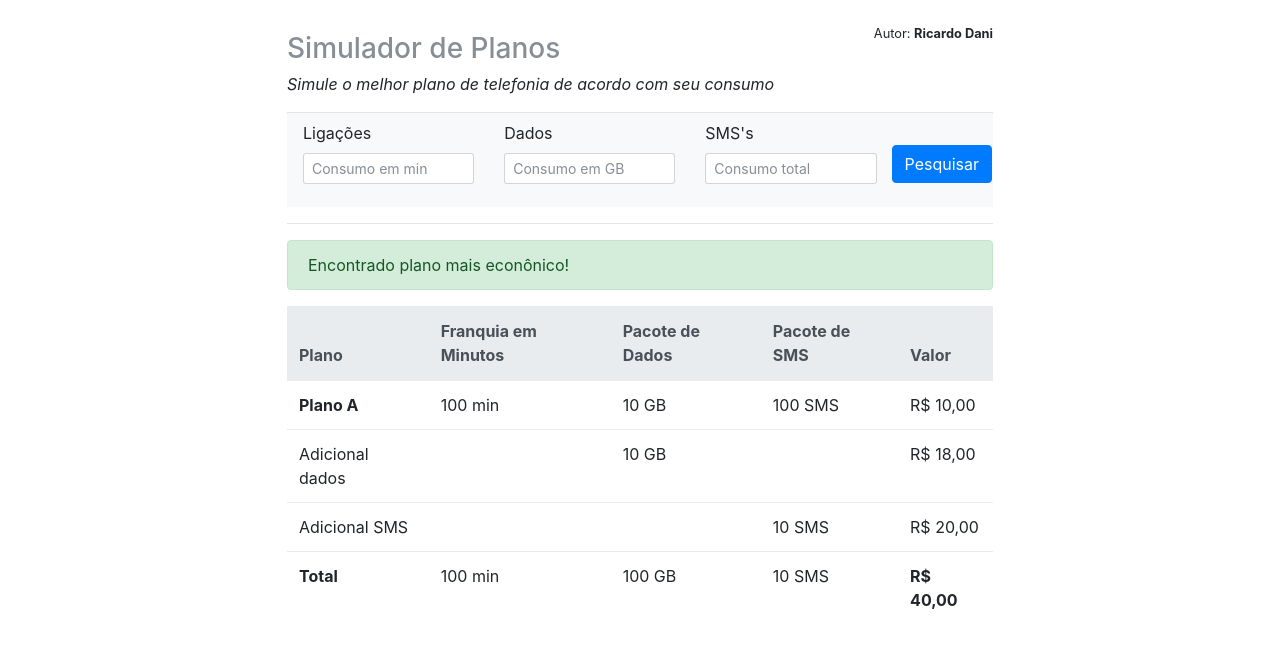
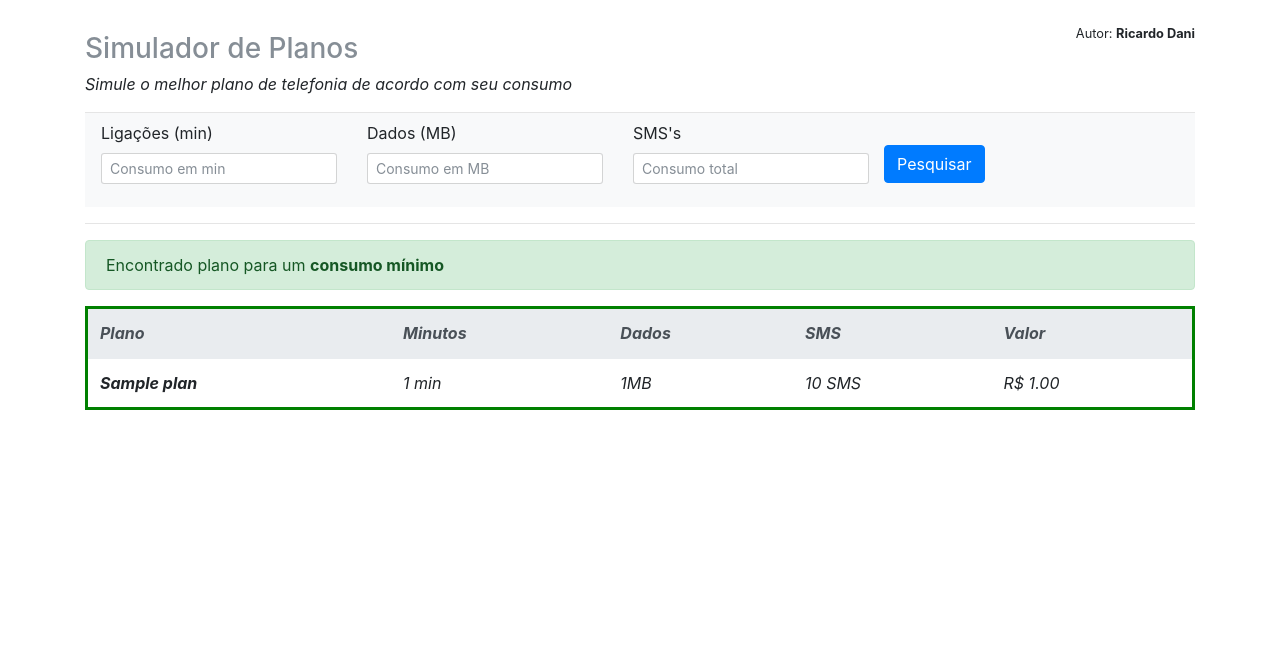
Before and after one commit to ricardodani/vcxsolutions_devtest, a Django app: page / in a window 1280 px wide. Shown: the top 648 px of the page. Run offline with Django 3.2, Linux system fonts and the light colour scheme; tables that the repository leaves empty hold one stand-in row (values such as "Sample post"); some libraries are stand-ins or nearby versions.

Commit message:
Small changes

```diff
--- a/vcxsolutions_devtest/tarifas/admin.py
+++ b/vcxsolutions_devtest/tarifas/admin.py
@@ -3,7 +3,7 @@ from tarifas.models import Plan, SMSPlan, DataPlan
 
 
 class PlanAdmin(admin.ModelAdmin):
-    list_display = ('__str__', 'data_display', 'sms_pack', 'value')
+    list_display = ('__str__', 'minutes_franchise', 'data_display', 'sms_pack', 'value')
 
 
 class SMSPlanAdmin(admin.ModelAdmin):
--- a/vcxsolutions_devtest/tarifas/static/css/home.css
+++ b/vcxsolutions_devtest/tarifas/static/css/home.css
@@ -13,8 +13,6 @@ body {
   line-height: 3rem;
 }
 
-@media (min-width: 48em) {
-  .container {
-    max-width: 46rem;
-  }
+.table-plano {
+    border: 3px solid green;
 }
--- a/vcxsolutions_devtest/tarifas/templates/tarifas/home.html
+++ b/vcxsolutions_devtest/tarifas/templates/tarifas/home.html
@@ -13,16 +13,16 @@
     <form action="/" method="GET">
     <div class="row">
         <div class="col">
-            <label for="min_minutes">Ligações</label>
-            <input name="min_minutes" class="form-control form-control-sm" type="number" placeholder="Consumo em min">
+            <label for="min_minutes">Ligações (min)</label>
+            <input name="min_minutes" value="{{ params.min_minutes }}" class="form-control form-control-sm" type="number" placeholder="Consumo em min">
         </div>
         <div class="col">
-            <label for="min_mb">Dados</label>
-            <input name="min_mb" class="form-control form-control-sm" type="number" placeholder="Consumo em GB">
+            <label for="min_mb">Dados (MB)</label>
+            <input name="min_mb" value="{{ params.min_mb }}" class="form-control form-control-sm" type="number" placeholder="Consumo em MB">
         </div>
         <div class="col">
             <label for="min_sms">SMS's</label>
-            <input name="min_sms" class="form-control form-control-sm" type="number" placeholder="Consumo total">
+            <input name="min_sms" value="{{ params.min_sms }}" class="form-control form-control-sm" type="number" placeholder="Consumo total">
         </div>
         <p class="float-right">
             <br />
@@ -34,49 +34,72 @@
 
 <hr />
 
-<div class="alert alert-success" role="alert">
-  Encontrado plano mais econônico!
+{% if not data.cheapest_plan %}
+<div class="alert alert-danger" role="alert">
+Não há um plano que atenda suas demandas!
 </div>
 
-<table class="table">
+{% else %}
+<div class="alert alert-success" role="alert">
+    Encontrado plano para um <strong>consumo mínimo</strong>
+    <i>
+    {% if params.min_minutes %}{% spaceless %}
+    de {{ params.min_minutes }} mins,
+    {% endspaceless %}{% endif %}
+    {% if params.min_mb %}{% spaceless %}
+    de {{ params.min_mb }} MB,
+    {% endspaceless %}{% endif %}
+    {% if params.min_sms %}{% spaceless %}
+    de {{ params.min_sms }} SMS
+    </i>
+    {% endspaceless %}{% endif %}
+</div>
+
+<table class="table table-plano">
     <thead class="thead-default">
         <tr>
             <th>Plano</th>
-            <th>Franquia em Minutos</th>
-            <th>Pacote de Dados</th>
-            <th>Pacote de SMS</th>
+            <th>Minutos</th>
+            <th>Dados</th>
+            <th>SMS</th>
             <th>Valor</th>
         </tr>
     </thead>
     <tbody>
         <tr>
-            <th scope="row">Plano A</th>
-            <td>100 min</td>
+            <th scope="row" nowrap>{{ data.cheapest_plan }}</th>
+            <td>{{ data.cheapest_plan.minutes_franchise }} min</td>
+            <td>{{ data.cheapest_plan.data_display }}</td>
+            <td>{{ data.cheapest_plan.sms_pack }}</td>
+            <td>R$ {{ data.cheapest_plan.value }}</td>
+        </tr>
+        {% comment %}
+        <tr>
+            <th scope="row" nowrap>+ Dados</th>
+            <td>-</td>
             <td>10 GB</td>
-            <td>100 SMS</td>
-            <td>R$ 10,00</td>
-        </tr>
-        <tr>
-            <td>Adicional dados</td>
-            <td></td>
-            <td>10 GB</td>
-            <td></td>
+            <td>-</td>
             <td>R$ 18,00</td>
         </tr>
         <tr>
-            <td>Adicional SMS</td>
-            <td></td>
-            <td></td>
+            <th scope="row" nowrap>+ SMS</th>
+            <td>-</td>
+            <td>-</td>
             <td>10 SMS</td>
             <td>R$ 20,00</td>
         </tr>
         <tr>
             <th scope="row">Total</th>
             <td>100 min</td>
-            <td>100 GB</td>
-            <td>10 SMS</td>
-            <td><strong>R$ 40,00</strong></td>
+            <td>20 GB</td>
+            <td>110 SMS</td>
+            <td><strong>R$ 38,00</strong></td>
         </tr>
+        {% endcomment %}
     </tbody>
 </table>
+{% if data.filtered_plans %}
+
+{% endif %}
+{% endif %}
 {% endblock content %}
--- a/vcxsolutions_devtest/tarifas/views.py
+++ b/vcxsolutions_devtest/tarifas/views.py
@@ -1,5 +1,80 @@
 from django.views.generic import TemplateView
+from tarifas.models import Plan
+
 
 class Home(TemplateView):
 
     template_name = 'tarifas/home.html'
+
+    @staticmethod
+    def _parse_int(string, default=None):
+        try:
+            return int(string)
+        except:
+            return default
+
+    def get_params(self, **kwargs):
+        '''
+        Return parsed GET params
+        '''
+        return {
+            'min_minutes': self._parse_int(
+                self.request.GET.get('min_minutes', None)
+            ),
+            'min_mb': self._parse_int(
+                self.request.GET.get('min_mb', None)
+            ),
+            'min_sms': self._parse_int(
+                self.request.GET.get('min_sms', None)
+            ),
+        }
+
+    def get_cheapest_plan(self, min_minutes, min_mb, min_sms):
+        '''
+        Get the cheapest `Plan` combined with `SMSPlan`s and/or
+        `DataPlan`s.
+
+        He's what it should happen:
+
+        1. Filters Plan to minutes_franchise >= min_minutes
+        2. Order by value
+        3. Set the first one as possible solotion
+        4. Annotate how many MB needs to fulfill each plan
+        5. Annotate how many SMS needs to fulfill each plan
+
+        6.
+
+        7. Check if there's Ilimited SMS Plan
+            7.1. If yes, check if min_sms > (agg_sms + max sms_plan)
+                7.1.1. If yes, set SMSPlan as Ilimitado
+            7.1.2. If not, set min sms_plan based on (agg_sms + sms_plan)
+
+
+        '''
+        # if not min_minutes:
+            # filtered_plans = Plan.objects.order_by('value')
+        # else:
+            # filtered_plans = Plan.objects.order_by('value').filter(
+                # minutes_franchise__gte=min_minutes
+            # )
+        print(min_minutes, min_mb, min_sms)
+        return {
+            'cheapest_plan': Plan.objects.filter(
+                    minutes_franchise__gte=min_minutes if min_minutes else 0,
+                    data_mb__gte=min_mb if min_mb else 0,
+                    sms_pack_size__gte=min_sms if min_sms else 0
+                ).order_by('value').first(),
+            # 'base_plan': Plan.objects.all().first(),
+            # 'sms_plans': [],
+            # 'data_plans': [],
+        }
+
+    def get_context_data(self, **kwargs):
+        '''
+        Return template context
+        '''
+        context = super().get_context_data(**kwargs)
+        params = self.get_params(**kwargs)
+        context['params'] = params
+        context['data'] = self.get_cheapest_plan(**params)
+        return context
```
